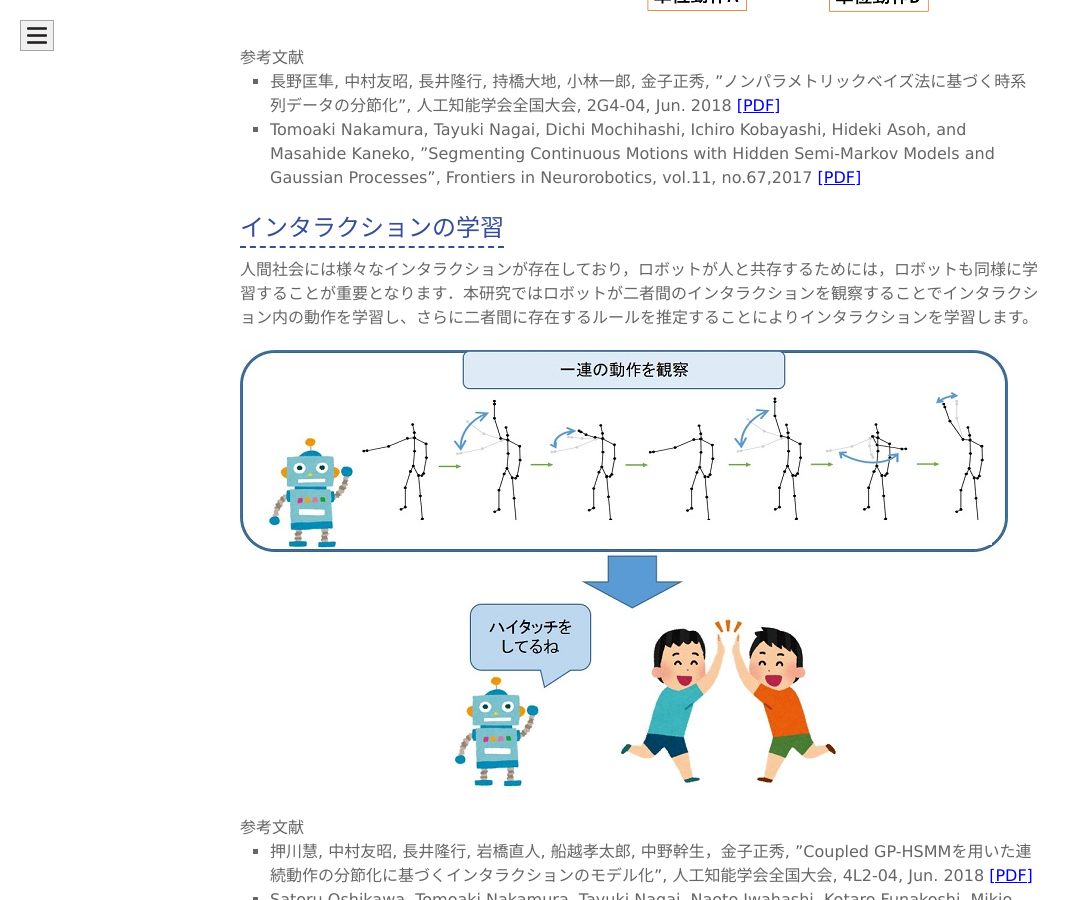
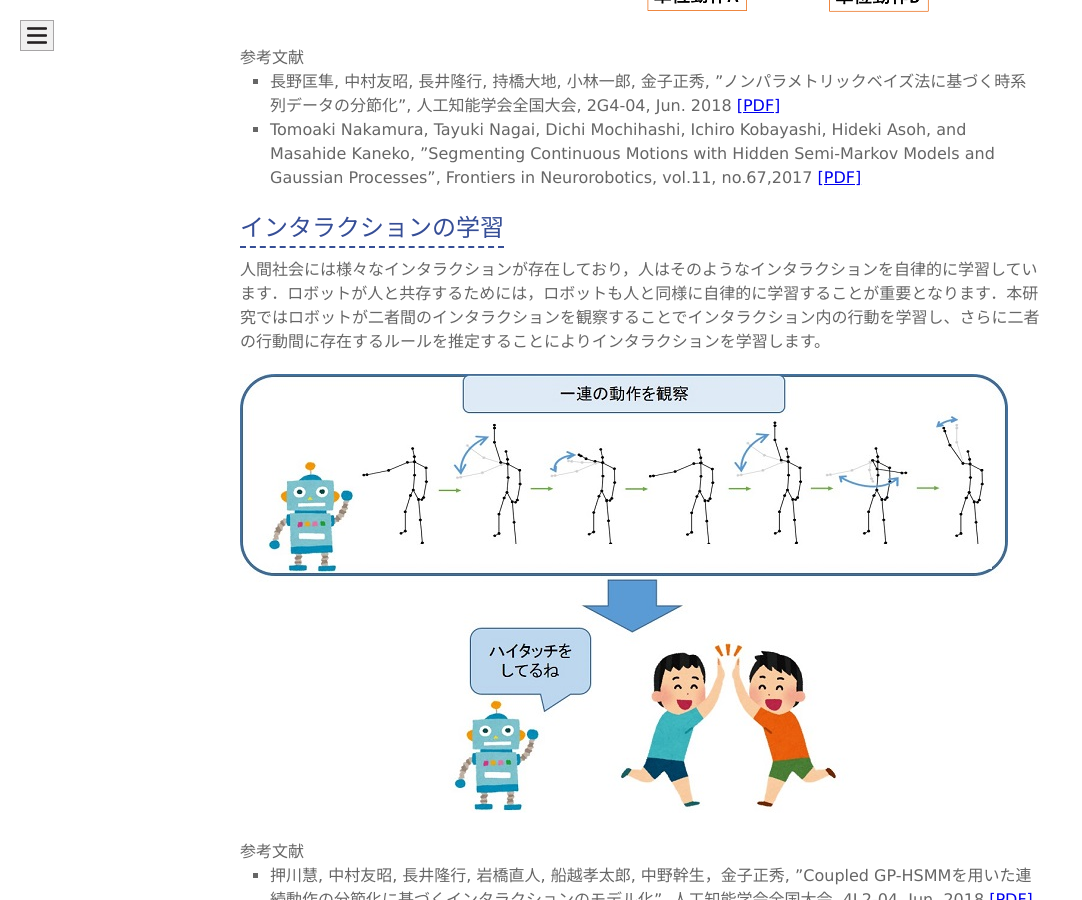
Before and after one commit to naka-lab/naka-lab.github.io, a Jekyll site: the page built from subpages/research.md, in a window 1280 px wide and 900 px high, scrolled down 1899 px. Shown: the whole window, without its empty margins (0-1082 px from the left). Built offline with Jekyll 4.4.1, drawn with Linux system fonts in a browser that asks for light colours; our own code applies the rules of GitHub Pages for plain Markdown files.

Commit message:
Update research.md

```diff
--- a/subpages/research.md
+++ b/subpages/research.md
@@ -35,7 +35,7 @@ layout: default
 
 
 ## インタラクションの学習
-人間社会には様々なインタラクションが存在しており，ロボットが人と共存するためには，ロボットも同様に学習することが重要となります．本研究ではロボットが二者間のインタラクションを観察することでインタラクション内の動作を学習し、さらに二者間に存在するルールを推定することによりインタラクションを学習します。
+人間社会には様々なインタラクションが存在しており，人はそのようなインタラクションを自律的に学習しています．ロボットが人と共存するためには，ロボットも人と同様に自律的に学習することが重要となります．本研究ではロボットが二者間のインタラクションを観察することでインタラクション内の行動を学習し、さらに二者の行動間に存在するルールを推定することによりインタラクションを学習します。
 
 ![インタラクション学習](imgs/interaction_model.jpg)
 
```
